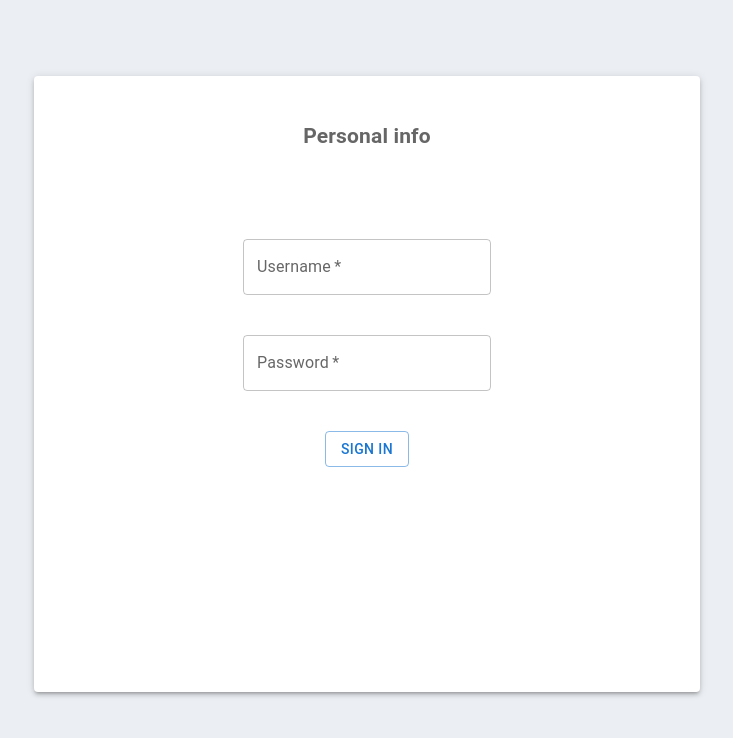
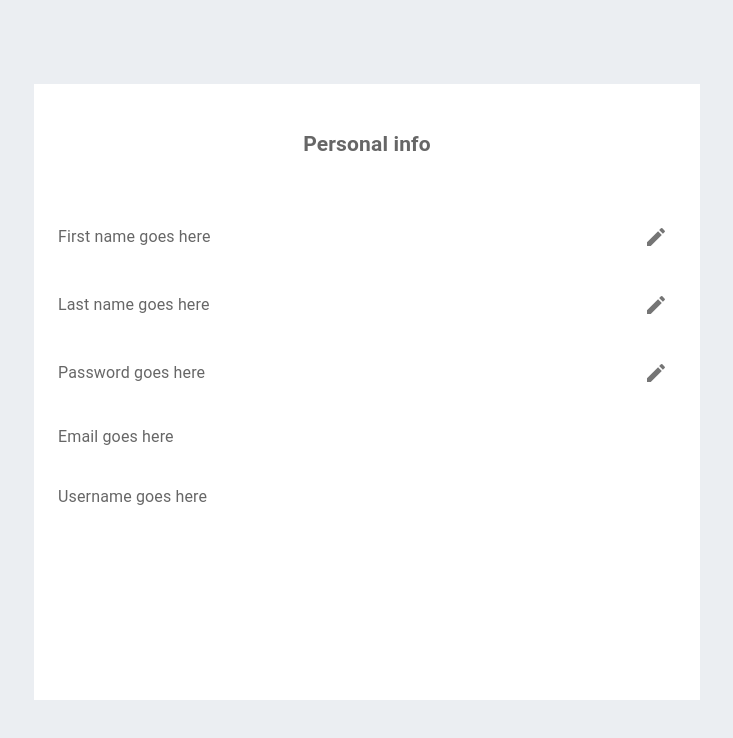
Before and after one commit to ira-pavlikovska/recipes-app, a React (Create React App) app: page /personalAccount in a window 1280 px wide. Shown: the top 738 px of the page, without its empty margins (273-1006 px from the left). Built offline with nearby package versions, Linux system fonts and the light colour scheme.

Commit message:
read user data from redux  on Personal account page

```diff
--- a/src/components/Header.tsx
+++ b/src/components/Header.tsx
@@ -17,7 +17,6 @@ import {useNavigate} from "react-router-dom";
 export default function Header() {
     let navigate = useNavigate();
     const {user} = useAppSelector((state: RootState) => state.userReducer);
-
     const [anchorEl, setAnchorEl] = React.useState<null | HTMLElement>(null);
     const open = Boolean(anchorEl);
     const handleClick = (event: React.MouseEvent<HTMLElement>) => {
--- a/src/containers/PersonalAccountPage.tsx
+++ b/src/containers/PersonalAccountPage.tsx
@@ -1,22 +1,20 @@
 import {styled} from '@mui/material/styles';
 import Box from '@mui/material/Box';
-import Paper from '@mui/material/Paper';
+import List from '@mui/material/List';
+import ListItem from '@mui/material/ListItem';
+import ListItemText from '@mui/material/ListItemText';
+import IconButton from '@mui/material/IconButton';
+import EditIcon from '@mui/icons-material/Edit';
 import Grid from '@mui/material/Grid';
-import TextField from '@mui/material/TextField';
-import Button from '@mui/material/Button';
-import {useNavigate} from 'react-router-dom';
-import { useDispatch } from 'react-redux';
-import {useAppDispatch} from '../hooks/useAppDispatch'
-import { setUser } from "../reducer/userReducer";
-import {ChangeEvent, useState} from "react";
-import {login} from "../api"
+import {useAppSelector} from "../hooks/useAppSelector";
+import {RootState} from "../store";
 
 
 const InputWrapper = styled('div')({
     padding: 20,
 });
 
-const StyledPaper = styled(Paper)(({theme}) => ({
+const StyledList = styled(List)(({theme}) => ({
     backgroundColor: theme.palette.mode === 'dark' ? '#1A2027' : '#fff',
     ...theme.typography.body2,
     padding: theme.spacing(1),
@@ -32,94 +30,64 @@ const StyledPaper = styled(Paper)(({theme}) => ({
 
 
 function PersonalAccountPage() {
-    const dispatch = useAppDispatch();
-    const [username, setUsername] = useState<string>('');
-    const [password, setPassword] = useState<string>('');
-    const [error, setError] = useState<string>('');
-    let navigate = useNavigate();
+    const {user} = useAppSelector((state: RootState) => state.userReducer);
+    console.log(user)
 
-    const usernameHandler = (event: ChangeEvent<HTMLInputElement>) => {
-        setUsername(event.target.value)
-    }
-
-    const passwordHandler = (event: ChangeEvent<HTMLInputElement>) => {
-        setPassword(event.target.value)
-    }
-
-    const handleErrors = (data:any) => {
-        console.log(data)
-        if(data.data.error === true){
-            setError(data.data.errorText)
-            return true
-        }
-        return false
-    }
-
-    const signInHandler = () => {
-
-        login(username, password)
-            .then((response: any)=> {
-                console.log(JSON.stringify(response))
-                if(handleErrors(response)) return
-
-                localStorage.setItem('token', response.data.token)
-                dispatch(setUser(response.data))
-                navigate('/recipes')
-            })
-            .catch((error: any)=> {
-                console.log("error")
-            })
-    }
 
     return (
         <Box sx={{flexGrow: 1}}>
             <Grid container spacing={2}>
                 <Grid item xs={12} style={{paddingTop: 0}}>
-                    <Paper elevation={0} style={{
+
+                    <List style={{
                         display: 'flex',
                         justifyContent: 'center',
                         backgroundColor: '#ebeef2',
                         alignItems: 'center',
                         minHeight: '100vh'
                     }}>
-                        <StyledPaper elevation={3}>
+
+                        <StyledList>
                             <InputWrapper>
                                 <h2>Personal info</h2>
                             </InputWrapper>
-                            <InputWrapper style={{paddingTop: 50}}>
-                                <TextField
-                                    required
-                                    tabIndex={1}
-                                    label="Username"
-                                    value={username}
-                                    onChange={usernameHandler}
-                                />
-                            </InputWrapper>
-                            <InputWrapper>
-                                <TextField
-                                    required
-                                    tabIndex={2}
-                                    label="Password"
-                                    value={password}
-                                    onChange={passwordHandler}
-                                />
-                            </InputWrapper>
-                            <InputWrapper>
-                                <Button
-                                    tabIndex={3}
-                                    variant="outlined"
-                                    onClick={signInHandler}
-                                >
-                                    Sign in
-                                </Button>
-                            </InputWrapper>
-                            <InputWrapper>
-                                {error && (
-                                    <div> {error}</div>
-                                )}
-                            </InputWrapper>
-                        </StyledPaper>
-                    </Paper>
+
+                            <ListItem style={{paddingTop: 20}}>
+                                <ListItemText>First name goes here</ListItemText>
+                                <IconButton
+                                    onClick={() => console.log('clicked Edit first name ')}>
+                                    <EditIcon/>
+                                </IconButton>
+                                {/*<TextField*/}
+                                {/*    required*/}
+                                {/*    tabIndex={1}*/}
+                                {/*    label="First name"*/}
+                                {/*    value={firstName}*/}
+                                {/*    onChange={firstNameHandler}*/}
+                                {/*/>*/}
+                            </ListItem>
+                            <ListItem style={{paddingTop: 20}}>
+                                <ListItemText>Last name goes here</ListItemText>
+                                <IconButton
+                                    onClick={() => console.log('clicked Edit last name ')}>
+                                    <EditIcon/>
+                                </IconButton>
+                            </ListItem>
+                            <ListItem style={{paddingTop: 20}}>
+                                <ListItemText>Password goes here</ListItemText>
+                                <IconButton
+                                    onClick={() => console.log('clicked Edit password ')}>
+                                    <EditIcon/>
+                                </IconButton>
+                            </ListItem>
+                            <ListItem style={{paddingTop: 20}}>
+                                <ListItemText>Email goes here</ListItemText>
+                            </ListItem>
+                            <ListItem style={{paddingTop: 20}}>
+                                <ListItemText>Username goes here</ListItemText>
+                            </ListItem>
+                        </StyledList>
+                    </List>
                 </Grid>
             </Grid>
         </Box>
--- a/src/models.ts
+++ b/src/models.ts
@@ -1,8 +1,10 @@
 export type UserType = {
     userId: number;
     firstName: string;
+    lastName: string;
     username: string;
     password: string;
+    email: string;
     token: string
 };
 
--- a/src/reducer/userReducer.tsx
+++ b/src/reducer/userReducer.tsx
@@ -26,7 +26,7 @@ export const userSlice = createSlice({
             const user = action.payload
             console.log(`reducer ${JSON.stringify(user)}`)
             return {...state,
-                user: {userId: user.id, username: user.username, firstName: user.firstName, password: user.password, token: user.token}
+                user: {userId: user.id, username: user.username, firstName: user.firstName, lastName: user.lastName, password: user.password, email: user.email, token: user.token}
             }
         },
 
```
